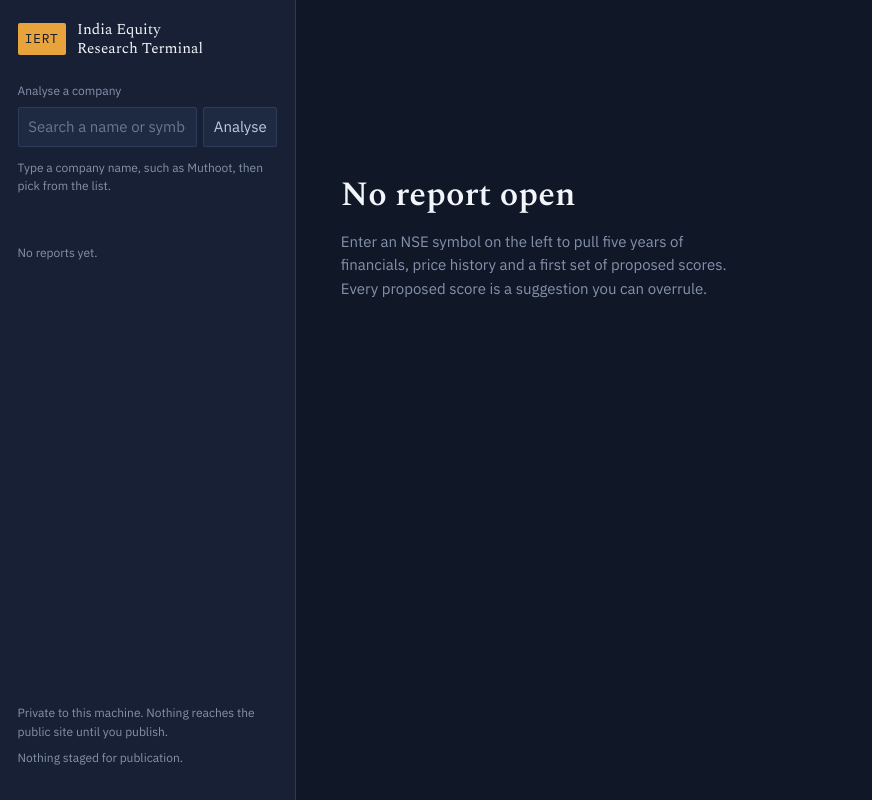
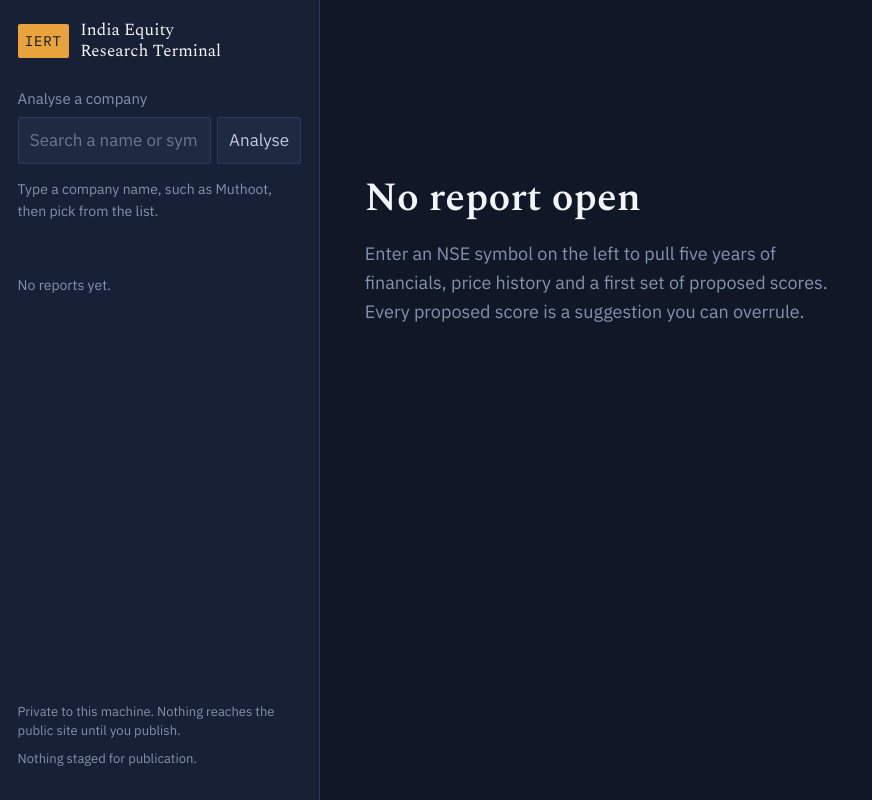
Before and after one commit to datahegemon-dotcom/india-equity-research-terminal, a FastAPI app: page / in a window 1280 px wide. Shown: the whole page, without its empty margins (0-872 px from the left). Run offline with FastAPI, Linux system fonts and the light colour scheme; data that the repository does not hold is empty.

Commit message:
Raise the type scale and stop the browser caching the workbench
Body text moves from 15px to 17px, tables and dense blocks from 12px to
15px, and chart labels from 10px to 12px. Line height and control padding
grow to match, and the sidebar and score columns widen so the larger type
still fits. Everything scales from the shared tokens, so the workbench and
the published report move together.

Static responses now carry no-store. The workbench is edited while it runs,
and a stylesheet cached from a previous version is confusing in a way that
cache-busting query strings do not reliably fix.

Co-Authored-By: Claude Opus 5 (1M context) <noreply@anthropic.com>

```diff
--- a/app/main.py
+++ b/app/main.py
@@ -36,6 +36,20 @@ def startup() -> None:
     db.init()
 
 
+@app.middleware("http")
+async def no_cache(request, call_next):
+    """Never let the browser cache the workbench.
+
+    This is a local tool that is edited while it runs. A stale stylesheet or
+    script cached from a previous version is confusing in a way that no amount
+    of cache-busting query strings reliably fixes.
+    """
+    response = await call_next(request)
+    if not request.url.path.startswith("/api/"):
+        response.headers["Cache-Control"] = "no-store, must-revalidate"
+    return response
+
+
 @app.get("/")
 def workbench() -> FileResponse:
     return FileResponse(WEB / "index.html")
--- a/app/report/static/terminal.css
+++ b/app/report/static/terminal.css
@@ -33,12 +33,12 @@
   --mono: "IBM Plex Mono", ui-monospace, "Cascadia Mono", Consolas, monospace;
   --serif: "Spectral", Georgia, "Times New Roman", serif;
 
-  --step-0: 0.9375rem;
-  --step-1: 1.125rem;
-  --step-2: 1.5rem;
-  --step-3: 2.125rem;
-  --step-4: 3rem;
-  --micro: 0.75rem;
+  --step-0: 1.0625rem;
+  --step-1: 1.3125rem;
+  --step-2: 1.75rem;
+  --step-3: 2.5rem;
+  --step-4: 3.5rem;
+  --micro: 0.875rem;
 
   --gutter: clamp(1rem, 4vw, 3.5rem);
   --measure: 68ch;
@@ -52,7 +52,7 @@ body {
   margin: 0;
   font-family: var(--sans);
   font-size: var(--step-0);
-  line-height: 1.55;
+  line-height: 1.6;
   font-feature-settings: "tnum" 1;
 }
 
--- a/app/web/workbench.css
+++ b/app/web/workbench.css
@@ -2,7 +2,7 @@
 
 .app {
   display: grid;
-  grid-template-columns: 296px minmax(0, 1fr);
+  grid-template-columns: 320px minmax(0, 1fr);
   min-height: 100vh;
 }
 
@@ -24,16 +24,16 @@
 .rail__brand { display: flex; gap: 0.7rem; align-items: center; }
 .rail__mark {
   font-family: var(--mono);
-  font-size: 0.8rem;
+  font-size: 0.875rem;
   letter-spacing: 0.06em;
   color: var(--ink);
   background: var(--marigold);
   padding: 0.35rem 0.45rem;
   border-radius: 2px;
 }
-.rail__name { font-family: var(--serif); font-size: 0.95rem; line-height: 1.25; color: var(--on-ink-hi); }
+.rail__name { font-family: var(--serif); font-size: 1.0625rem; line-height: 1.25; color: var(--on-ink-hi); }
 
-.newform label { display: block; font-size: var(--micro); color: var(--on-ink-dim); margin-bottom: 0.4rem; }
+.newform label { display: block; font-size: 0.9375rem; color: var(--on-ink-dim); margin-bottom: 0.4rem; }
 .newform__row { display: flex; gap: 0.4rem; }
 
 input, select, textarea, button {
@@ -42,7 +42,7 @@ input, select, textarea, button {
   background: var(--ink-3);
   border: 1px solid var(--rule);
   border-radius: 2px;
-  padding: 0.45rem 0.6rem;
+  padding: 0.55rem 0.7rem;
 }
 input, textarea, select { width: 100%; }
 input::placeholder, textarea::placeholder { color: color-mix(in srgb, var(--on-ink-dim) 75%, transparent); }
@@ -100,10 +100,10 @@ button.quiet { background: transparent; }
 }
 .reportitem:hover { background: var(--ink-3); border-left-color: var(--rule); }
 .reportitem[aria-current="true"] { background: var(--ink-3); border-left-color: var(--marigold); }
-.reportitem strong { display: block; color: var(--on-ink-hi); font-weight: 500; font-size: 0.875rem; }
-.reportitem span { font-size: var(--micro); color: var(--on-ink-dim); font-family: var(--mono); }
+.reportitem strong { display: block; color: var(--on-ink-hi); font-weight: 500; font-size: 0.9375rem; }
+.reportitem span { font-size: 0.8125rem; color: var(--on-ink-dim); font-family: var(--mono); }
 
-.rail__foot p { margin: 0 0 0.5rem; }
+.rail__foot p { margin: 0 0 0.5rem; font-size: 0.8125rem; line-height: 1.5; }
 
 /* -------------------------------------------------------------------- work */
 
@@ -111,7 +111,7 @@ button.quiet { background: transparent; }
 
 .empty { max-width: 46ch; padding-top: 22vh; }
 .empty h1 { font-family: var(--serif); font-size: var(--step-3); margin-bottom: 0.6rem; }
-.empty p { color: var(--on-ink-dim); }
+.empty p { color: var(--on-ink-dim); font-size: 1.125rem; line-height: 1.6; }
 
 .workhead {
   position: sticky;
```
Also changed, not shown: other parts of app/report/static/terminal.css (+17 -17 lines), other parts of app/web/workbench.css (+24 -24 lines).
